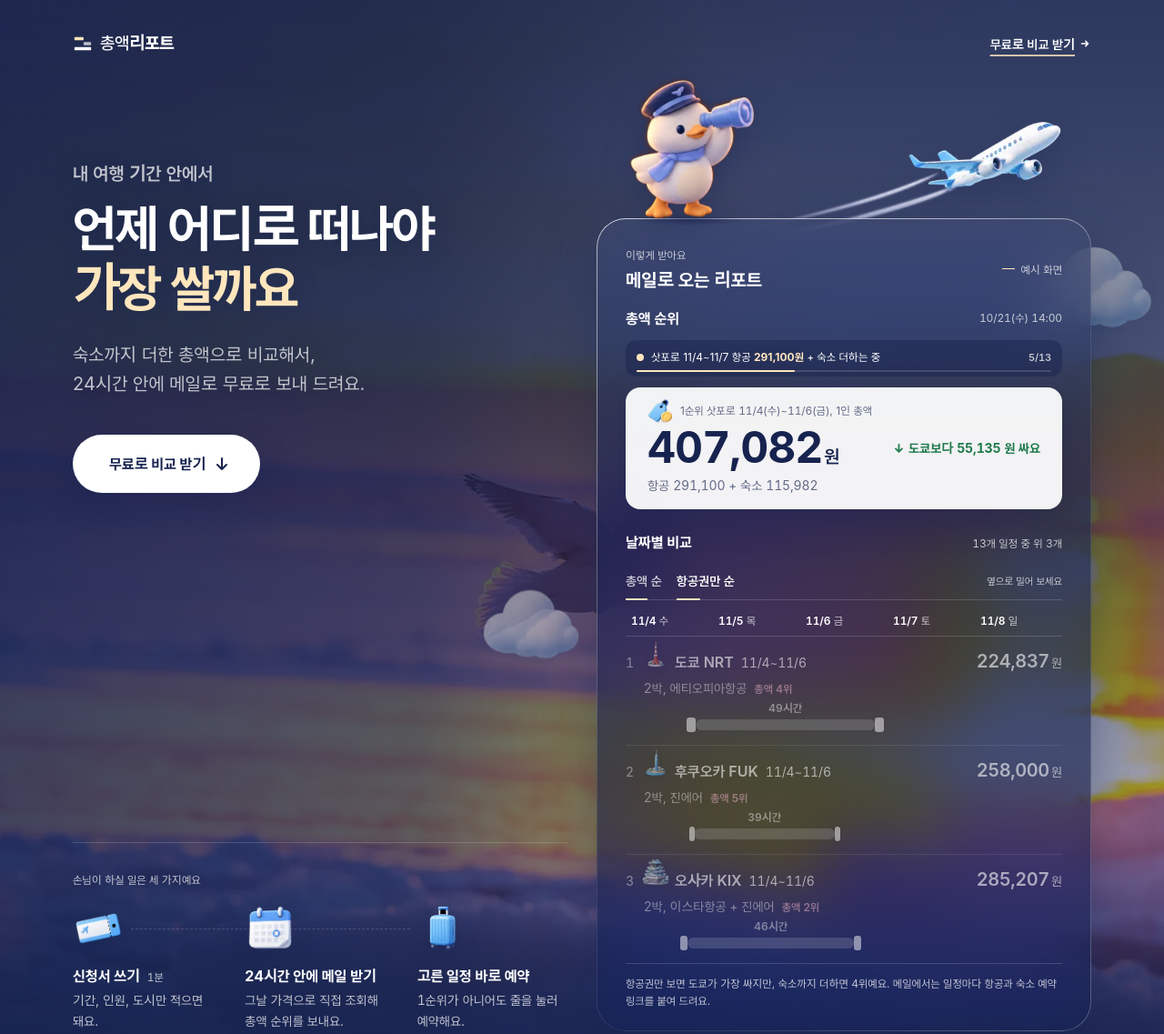
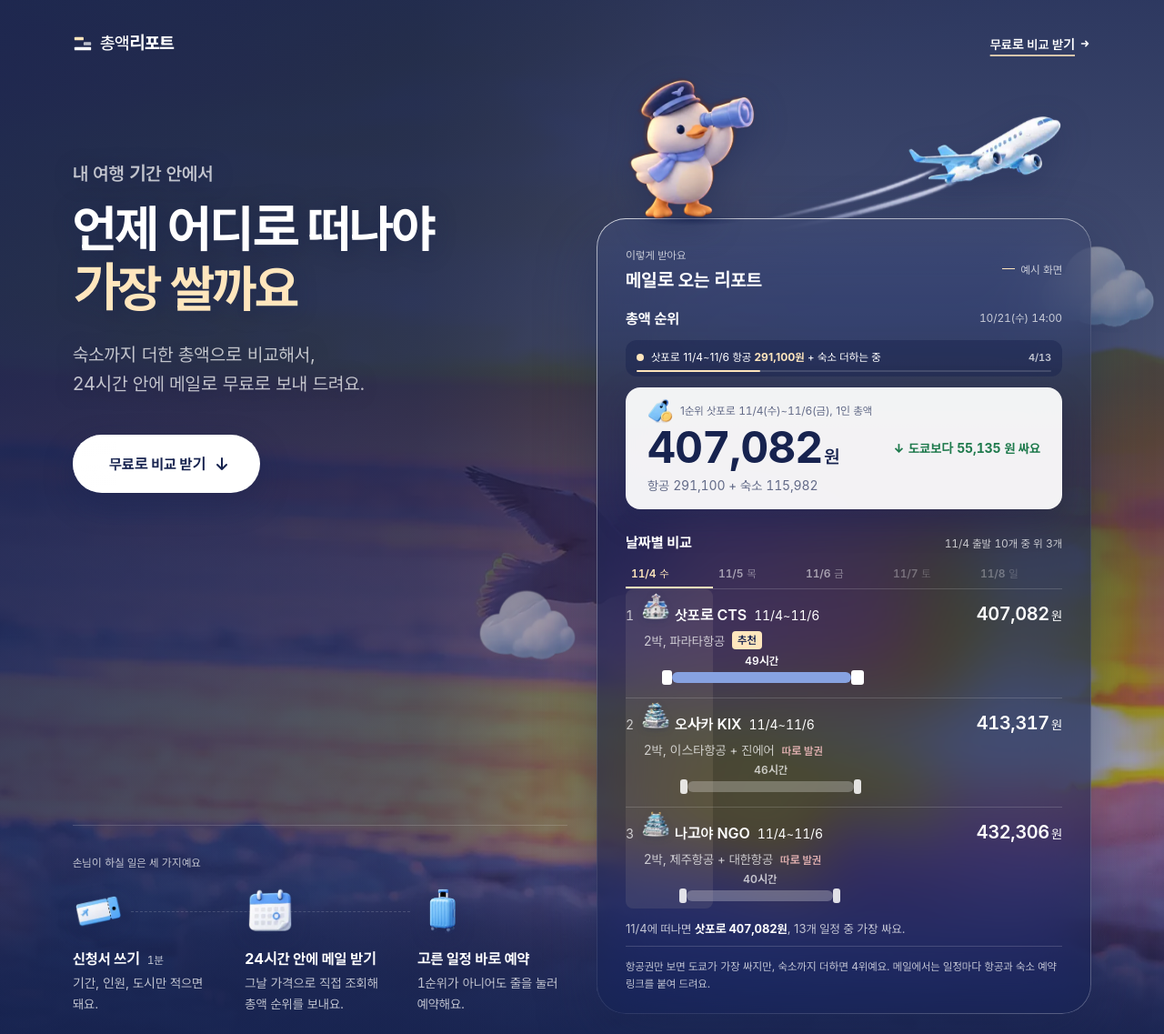
Before and after one commit to chrisjo-dev/fare-site, a plain HTML site: page index.html in a window 1280 px wide. Shown: the top 1137 px of the page at 91% size. Drawn offline with Linux system fonts and the light colour scheme; a web font is replaced by a local one.

Commit message:
날짜별 비교를 출발일 자동 순회로

```diff
--- a/index.html
+++ b/index.html
@@ -246,39 +246,58 @@
 }
 </style>
 <style>
-/* 날짜별 비교: 총액 순 / 항공권만 순 두 장을 옆으로 넘긴다(스크롤 스냅이라 손가락으로도 밀린다) */
-.x-tabs { display: flex; align-items: center; gap: 16px; margin: 12px 0 4px; border-bottom: 1px solid var(--v4-line); }
-.x-tab { position: relative; padding: 8px 0 10px; font-size: 14px; font-weight: 600; color: var(--v6-ink-2); text-decoration: none; }
-.x-tab.is-on { color: var(--v6-ink); }
-.x-tab::after { content: ""; position: absolute; left: 0; right: 0; bottom: -1px; height: 2px; background: var(--sky-gold); scale: 0 1; transform-origin: left center; transition: scale 0.35s ease-out; }
-.x-tab.is-on::after { scale: 1 1; }
-.x-tabs__hint { margin-left: auto; font-size: 11px; color: var(--v6-ink-2); }
-.x-swipe { display: flex; overflow-x: auto; scroll-snap-type: x mandatory; scroll-behavior: smooth; overscroll-behavior-x: contain; scrollbar-width: none; }
-.x-swipe::-webkit-scrollbar { display: none; }
-.x-swipe > .x-panel { flex: 0 0 100%; min-width: 0; scroll-snap-align: start; }
-.x-panel#x-p-flight .v4-row__note { color: var(--sky-rose); }
+/* 날짜별 비교: 출발일(11/4, 11/5, 11/6)을 저절로 돌며 그날 떠나는 일정과 1위와의 차이를 보여 준다. 11/7, 11/8은 돌아오는 날이라 고를 수 없음 */
+.x-days .x-day { display: flex; align-items: center; gap: 4px; appearance: none; border: 0; background: none; height: 100%; padding: 0 0 0 6px; text-align: left; white-space: nowrap; font: inherit; color: inherit; cursor: pointer; position: relative; opacity: 0.55; transition: opacity 0.3s; }
+.x-days .x-day.is-off { cursor: default; opacity: 0.3; }
+.x-days .x-day.is-on { opacity: 1; color: var(--sky-gold); }
+.x-days .x-day.is-on .num { color: var(--sky-gold); }
+.x-days .x-day::after { content: ""; position: absolute; left: 0; right: 0; bottom: 0; height: 2px; background: var(--sky-gold); scale: 0 1; transform-origin: left center; }
+.x-days .x-day.is-on::after { scale: 1 1; transition: scale 0.4s ease-out; }
+.x-days .x-day.is-on.is-run::after { transition: scale var(--t, 5s) linear; }
+.x-swipe { display: grid; }
+.x-swipe > .x-panel { grid-area: 1 / 1; min-width: 0; position: relative; visibility: hidden; opacity: 0; }
+.x-swipe > .x-panel.is-on { visibility: visible; opacity: 1; }
+.x-panel .v4-rows::before { content: ""; position: absolute; top: 0; bottom: 0; left: calc(var(--d) * 20%); width: 20%; border-radius: 8px; background: color-mix(in srgb, var(--sky-gold) 9%, transparent); pointer-events: none; }
+.x-day-sum { margin-top: 12px; font-size: 13px; line-height: 1.6; color: var(--v6-ink-2); }
+.x-day-sum b { color: var(--v6-ink); font-weight: 700; }
+.x-panel:not(:first-child) .x-day-sum b { color: var(--sky-rose); }
 @media (prefers-reduced-motion: no-preference) {
-  .x-swipe > .x-panel { transition: opacity 0.4s ease-out; }
-  .x-swipe > .x-panel:not(.is-on) { opacity: 0.35; }
+  .m .x-swipe > .x-panel.is-on { animation: m-swipe 0.5s cubic-bezier(.2,.7,.2,1) both; }
+  .m .x-swipe > .x-panel.is-on .g-row { animation: m-rise 0.45s ease-out both; }
+  .m .x-swipe > .x-panel.is-on .g-row:nth-child(2) { animation-delay: 0.08s; } .m .x-swipe > .x-panel.is-on .g-row:nth-child(3) { animation-delay: 0.16s; }
+  @keyframes m-swipe { from { opacity: 0; translate: 32px 0; } to { opacity: 1; translate: none; } }
 }
 </style>
 <script>
-/* 탭을 누르거나 밀면 순위 기준이 바뀌고, 손대기 전까지는 6초마다 저절로 넘어간다 */
+/* 출발일을 5초마다 다음으로. 날짜를 누르면 그 날로 가고 저절로 돌기는 멈춘다. 차이 금액은 0부터 올라간다 */
 addEventListener('DOMContentLoaded', function () {
-  var box = document.querySelector('.x-swipe'); if (!box) return;
-  var tabs = [].slice.call(document.querySelectorAll('.x-tab')), panels = [].slice.call(box.children), cur = 0, timer = null, touched = false;
-  function mark(i) {
+  var days = [].slice.call(document.querySelectorAll('.x-day[data-d]')), panels = [].slice.call(document.querySelectorAll('.x-swipe > .x-panel'));
+  var cnt = document.querySelector('.x-day-cnt'); if (!days.length || !cnt) return;
+  var N = [['11/4', 10, 3], ['11/5', 2, 2], ['11/6', 1, 1]], cur = 0, stop = false, T = 5000;
+  var motion = document.documentElement.classList.contains('m');
+  function up(el) {
+    var to = +el.getAttribute('data-diff'), t0 = performance.now();
+    (function step(t) { var k = Math.min(1, (t - t0) / 800); el.textContent = Math.round(to * (1 - Math.pow(1 - k, 3))).toLocaleString('ko-KR'); if (k < 1) requestAnimationFrame(step); })(t0);
+  }
+  function show(i) {
     cur = i;
-    tabs.forEach(function (t, k) { t.classList.toggle('is-on', k === i); t.setAttribute('aria-selected', k === i); });
+    days.forEach(function (d, k) { d.classList.toggle('is-on', k === i); d.classList.remove('is-run'); d.setAttribute('aria-selected', k === i); });
     panels.forEach(function (p, k) { p.classList.toggle('is-on', k === i); });
+    var n = N[i];
+    cnt.innerHTML = '<span class="num">' + n[0] + '</span> 출발 <span class="num">' + n[1] + '</span>개' + (n[1] > n[2] ? ' 중 위 <span class="num">' + n[2] + '</span>개' : '');
+    if (motion) {
+      var dd = panels[i].querySelector('[data-diff]'); if (dd) up(dd);
+      if (!stop) { void days[i].offsetWidth; days[i].style.setProperty('--t', (T / 1000) + 's'); days[i].classList.add('is-run'); }
+    }
   }
-  function go(i) { box.scrollTo({ left: panels[i].offsetLeft - box.offsetLeft, behavior: 'smooth' }); mark(i); }
-  tabs.forEach(function (t, i) { t.addEventListener('click', function (e) { e.preventDefault(); touched = true; go(i); }); });
-  box.addEventListener('scroll', function () { var i = Math.round(box.scrollLeft / box.clientWidth); if (i !== cur) mark(i); }, { passive: true });
-  ['pointerdown', 'touchstart', 'wheel'].forEach(function (ev) { box.addEventListener(ev, function () { touched = true; }, { passive: true }); });
-  mark(0);
-  if (matchMedia('(prefers-reduced-motion: reduce)').matches) return;
-  setTimeout(function loop() { if (!touched) { go((cur + 1) % panels.length); setTimeout(loop, 6000); } }, 6500);
+  days.forEach(function (d, i) { d.addEventListener('click', function () { stop = true; show(i); }); });
+  if (!motion) return;
+  var started = false;
+  new IntersectionObserver(function (es, io) {
+    if (!es[0].isIntersecting || started) return;
+    started = true; io.disconnect(); show(0);
+    (function loop() { setTimeout(function () { if (stop) return; show((cur + 1) % days.length); loop(); }, T); })();
+  }, { threshold: 0.4 }).observe(document.querySelector('.x-swipe'));
 });
 </script>
 <style>@font-face {
@@ -2966,26 +2985,36 @@
           <p class="rpt__card-sub">항공 <span class="num" data-count="291100" data-delay="300">291,100</span> + 숙소 <span class="num" data-count="115982" data-delay="700">115,982</span></p>
         </div>
         <div class="g-pv__tl v4-timeline">
-          <p class="g-pv__tl-h">날짜별 비교<span><span class="num">13</span>개 일정 중 위 <span class="num">3</span>개</span></p>
-          <div class="x-tabs" role="tablist"><a class="x-tab is-on" href="#x-p-total" role="tab" aria-selected="true">총액 순</a><a class="x-tab" href="#x-p-flight" role="tab" aria-selected="false">항공권만 순</a><span class="x-tabs__hint">옆으로 밀어 보세요</span></div>
-          <div class="v4-axis"><span><b class="num">11/4</b> 수</span><span><b class="num">11/5</b> 목</span><span><b class="num">11/6</b> 금</span><span><b class="num">11/7</b> 토</span><span><b class="num">11/8</b> 일</span></div>
-          <div class="x-swipe" tabindex="0" aria-label="옆으로 밀어 순위 기준 바꾸기">
-            <ol class="v4-rows x-panel" id="x-p-total" aria-label="총액 순">
+          <p class="g-pv__tl-h">날짜별 비교<span class="x-day-cnt"><span class="num">11/4</span> 출발 <span class="num">10</span>개 중 위 <span class="num">3</span>개</span></p>
+          <div class="v4-axis x-days" role="tablist" aria-label="출발일"><button type="button" class="x-day is-on" data-d="0" role="tab"><b class="num">11/4</b> 수</button><button type="button" class="x-day" data-d="1" role="tab"><b class="num">11/5</b> 목</button><button type="button" class="x-day" data-d="2" role="tab"><b class="num">11/6</b> 금</button><span class="x-day is-off"><b class="num">11/7</b> 토</span><span class="x-day is-off"><b class="num">11/8</b> 일</span></div>
+          <div class="x-swipe" aria-live="polite">
+            <div class="x-panel is-on" style="--d: 0">
+              <ol class="v4-rows">
               <li class="v4-row g-row is-top"><div class="v4-row__l1"><div><span class="v4-row__rank num">1</span><img class="v7-lm" src="/static/img/landmark-sapporo.webp" alt="" width="30" height="30" loading="lazy"><span class="v4-row__city">삿포로 CTS</span><span class="v4-row__date num">11/4~11/6</span></div><span class="v4-row__total num">407,082<small>원</small></span></div><div class="v4-row__sub">2박, 파라타항공<span class="v4-tag">추천</span></div><div class="v4-track" aria-hidden="true"><i class="v4-track__stay" style="left:10.625%;width:41.111%"></i><i class="v4-track__fl" style="left:8.403%;width:2.222%"></i><i class="v4-track__fl" style="left:51.736%;width:2.847%"></i><span class="v4-track__label" style="left:31.181%">49시간</span></div></li>
 
               <li class="v4-row g-row"><div class="v4-row__l1"><div><span class="v4-row__rank num">2</span><img class="v7-lm" src="/static/img/landmark-osaka.webp" alt="" width="30" height="30" loading="lazy"><span class="v4-row__city">오사카 KIX</span><span class="v4-row__date num">11/4~11/6</span></div><span class="v4-row__total num">413,317<small>원</small></span></div><div class="v4-row__sub">2박, 이스타항공 + 진에어<span class="v4-row__note is-risk">따로 발권</span></div><div class="v4-track" aria-hidden="true"><i class="v4-track__stay" style="left:14.167%;width:38.194%"></i><i class="v4-track__fl" style="left:12.569%;width:1.597%"></i><i class="v4-track__fl" style="left:52.361%;width:1.667%"></i><span class="v4-track__label" style="left:33.264%">46시간</span></div></li>
 
               <li class="v4-row g-row"><div class="v4-row__l1"><div><span class="v4-row__rank num">3</span><img class="v7-lm" src="/static/img/landmark-nagoya.webp" alt="" width="30" height="30" loading="lazy"><span class="v4-row__city">나고야 NGO</span><span class="v4-row__date num">11/4~11/6</span></div><span class="v4-row__total num">432,306<small>원</small></span></div><div class="v4-row__sub">2박, 제주항공 + 대한항공<span class="v4-row__note is-risk">따로 발권</span></div><div class="v4-track" aria-hidden="true"><i class="v4-track__stay" style="left:14.028%;width:33.472%"></i><i class="v4-track__fl" style="left:12.361%;width:1.667%"></i><i class="v4-track__fl" style="left:47.5%;width:1.736%"></i><span class="v4-track__label" style="left:30.764%">40시간</span></div></li>
 
-            </ol>
-            <ol class="v4-rows x-panel" id="x-p-flight" aria-label="항공권만 순">
-              <li class="v4-row g-row"><div class="v4-row__l1"><div><span class="v4-row__rank num">1</span><img class="v7-lm" src="/static/img/landmark-tokyo.webp" alt="" width="30" height="30" loading="lazy"><span class="v4-row__city">도쿄 NRT</span><span class="v4-row__date num">11/4~11/6</span></div><span class="v4-row__total num">224,837<small>원</small></span></div><div class="v4-row__sub">2박, 에티오피아항공<span class="v4-row__note is-risk">총액 4위</span></div><div class="v4-track" aria-hidden="true"><i class="v4-track__stay" style="left:16.111%;width:40.972%"></i><i class="v4-track__fl" style="left:14.028%;width:2.083%"></i><i class="v4-track__fl" style="left:57.083%;width:2.083%"></i><span class="v4-track__label" style="left:36.597%">49시간</span></div></li>
-
-              <li class="v4-row g-row"><div class="v4-row__l1"><div><span class="v4-row__rank num">2</span><img class="v7-lm" src="/static/img/landmark-fukuoka.webp" alt="" width="30" height="30" loading="lazy"><span class="v4-row__city">후쿠오카 FUK</span><span class="v4-row__date num">11/4~11/6</span></div><span class="v4-row__total num">258,000<small>원</small></span></div><div class="v4-row__sub">2박, 진에어<span class="v4-row__note is-risk">총액 5위</span></div><div class="v4-track" aria-hidden="true"><i class="v4-track__stay" style="left:15.694%;width:32.222%"></i><i class="v4-track__fl" style="left:14.514%;width:1.181%"></i><i class="v4-track__fl" style="left:47.917%;width:1.25%"></i><span class="v4-track__label" style="left:31.806%">39시간</span></div></li>
-
-              <li class="v4-row g-row"><div class="v4-row__l1"><div><span class="v4-row__rank num">3</span><img class="v7-lm" src="/static/img/landmark-osaka.webp" alt="" width="30" height="30" loading="lazy"><span class="v4-row__city">오사카 KIX</span><span class="v4-row__date num">11/4~11/6</span></div><span class="v4-row__total num">285,207<small>원</small></span></div><div class="v4-row__sub">2박, 이스타항공 + 진에어<span class="v4-row__note is-risk">총액 2위</span></div><div class="v4-track" aria-hidden="true"><i class="v4-track__stay" style="left:14.167%;width:38.194%"></i><i class="v4-track__fl" style="left:12.569%;width:1.597%"></i><i class="v4-track__fl" style="left:52.361%;width:1.667%"></i><span class="v4-track__label" style="left:33.264%">46시간</span></div></li>
-
-            </ol>
+              </ol>
+              <p class="x-day-sum">11/4에 떠나면 <b>삿포로 <span class="num">407,082</span>원</b>, 13개 일정 중 가장 싸요.</p>
+            </div>
+            <div class="x-panel" style="--d: 1">
+              <ol class="v4-rows">
+              <li class="v4-row g-row"><div class="v4-row__l1"><div><span class="v4-row__rank num">1</span><img class="v7-lm" src="/static/img/landmark-fukuoka.webp" alt="" width="30" height="30" loading="lazy"><span class="v4-row__city">후쿠오카 FUK</span><span class="v4-row__date num">11/5~11/7</span></div><span class="v4-row__total num">595,838<small>원</small></span></div><div class="v4-row__sub">2박, 진에어<span class="v4-row__note is-risk"></span></div><div class="v4-track" aria-hidden="true"><i class="v4-track__stay" style="left:35.694%;width:32.222%"></i><i class="v4-track__fl" style="left:34.514%;width:1.181%"></i><i class="v4-track__fl" style="left:67.917%;width:1.25%"></i><span class="v4-track__label" style="left:51.806%">39시간</span></div></li>
+
+              <li class="v4-row g-row"><div class="v4-row__l1"><div><span class="v4-row__rank num">2</span><img class="v7-lm" src="/static/img/landmark-tokyo.webp" alt="" width="30" height="30" loading="lazy"><span class="v4-row__city">도쿄 HND</span><span class="v4-row__date num">11/5~11/8</span></div><span class="v4-row__total num">1,055,438<small>원</small></span></div><div class="v4-row__sub">3박, 피치항공<span class="v4-row__note is-risk">심야편</span></div><div class="v4-track" aria-hidden="true"><i class="v4-track__stay" style="left:40.764%;width:40.833%"></i><i class="v4-track__fl" style="left:39.028%;width:1.736%"></i><i class="v4-track__fl" style="left:81.597%;width:2.292%"></i><span class="v4-track__label" style="left:61.181%">49시간</span></div></li>
+
+              </ol>
+              <p class="x-day-sum">하루 늦게 11/5에 떠나면 1위가 <span class="num">595,838</span>원, 11/4보다 <b><span class="num" data-diff="188756">188,756</span>원 더</b> 들어요.</p>
+            </div>
+            <div class="x-panel" style="--d: 2">
+              <ol class="v4-rows">
+              <li class="v4-row g-row"><div class="v4-row__l1"><div><span class="v4-row__rank num">1</span><img class="v7-lm" src="/static/img/landmark-tokyo.webp" alt="" width="30" height="30" loading="lazy"><span class="v4-row__city">도쿄 NRT</span><span class="v4-row__date num">11/6~11/8</span></div><span class="v4-row__total num">657,828<small>원</small></span></div><div class="v4-row__sub">2박, 에티오피아항공<span class="v4-row__note is-risk"></span></div><div class="v4-track" aria-hidden="true"><i class="v4-track__stay" style="left:56.111%;width:40.972%"></i><i class="v4-track__fl" style="left:54.028%;width:2.083%"></i><i class="v4-track__fl" style="left:97.083%;width:2.083%"></i><span class="v4-track__label" style="left:76.597%">49시간</span></div></li>
+
+              </ol>
+              <p class="x-day-sum">11/6에 떠나면 도쿄뿐이고 <span class="num">657,828</span>원, 11/4보다 <b><span class="num" data-diff="250746">250,746</span>원 더</b> 들어요.</p>
+            </div>
           </div>
         </div>
         <p class="g-pv__foot">항공권만 보면 도쿄가 가장 싸지만, 숙소까지 더하면 <span class="num">4</span>위예요. 메일에서는 일정마다 항공과 숙소 예약 링크를 붙여 드려요.</p>
```
